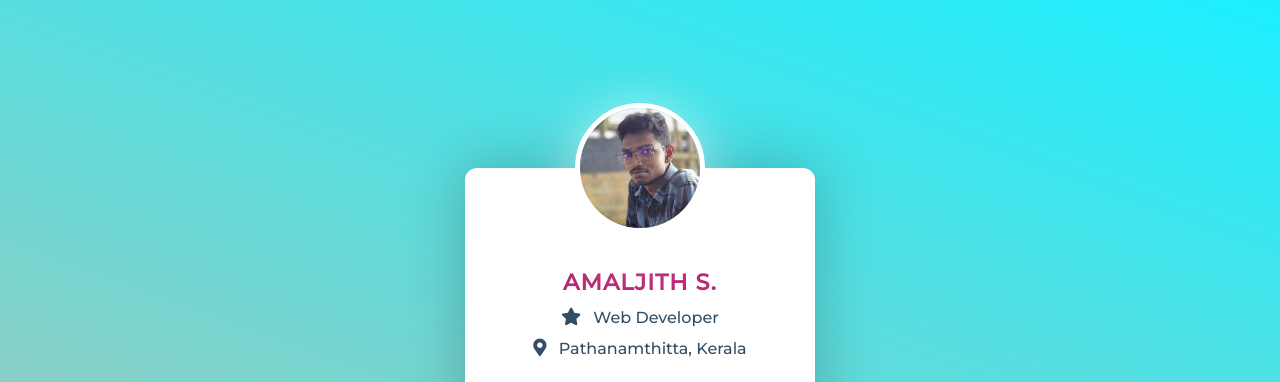
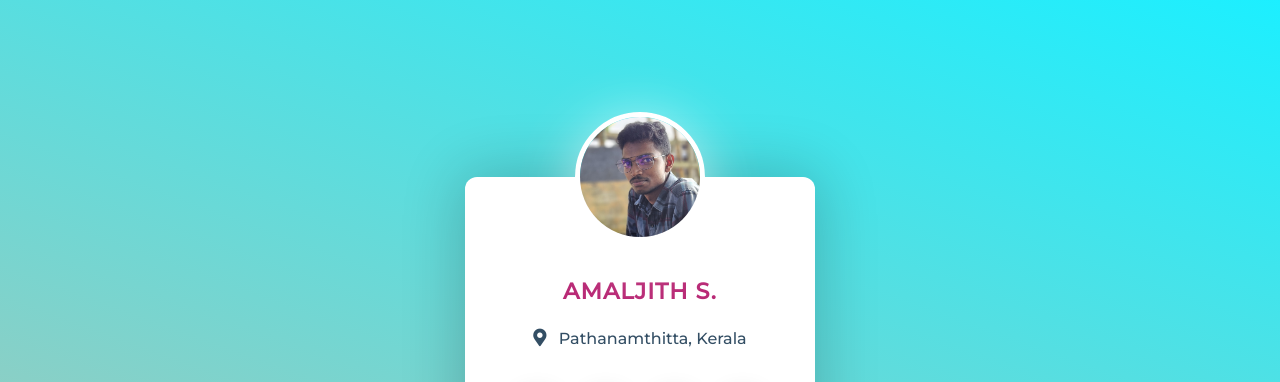
Before and after one commit to AmaljithAchu/profile-, a plain HTML site: page index.html in a window 1280 px wide. Shown: the top 382 px of the page. Drawn offline with Linux system fonts and the light colour scheme.

Commit message:
Update index.html

```diff
--- a/index.html
+++ b/index.html
@@ -15,8 +15,8 @@
         </div>
         <p class="info full-name">AMALJITH S.</p>
         <p class="info role">
-            <i class="fas fa-star"></i> Web Developer
-        </p>
+<!--             <i class="fas fa-star"></i> Web Developer
+        </p> -->
         <p class="info place">
             <i class="fas fa-map-marker-alt"></i> Pathanamthitta, Kerala
         </p>
```
